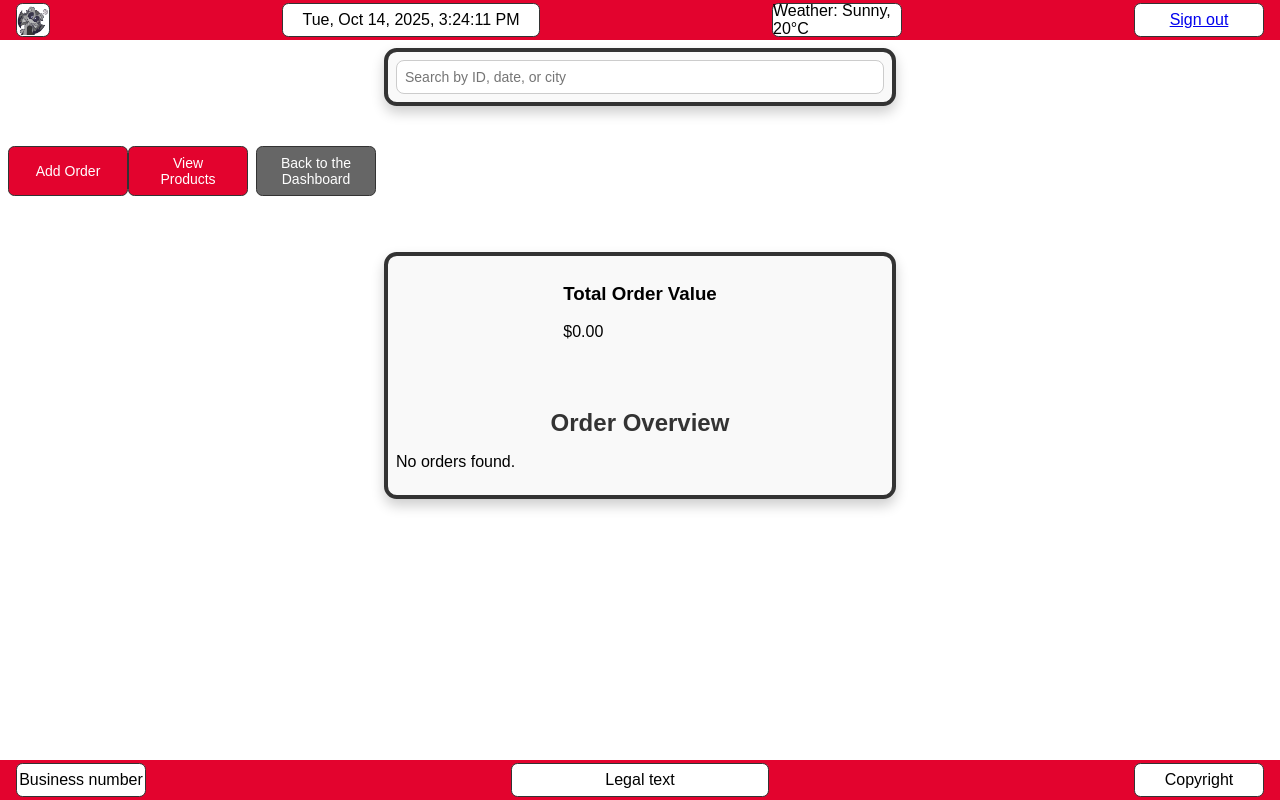
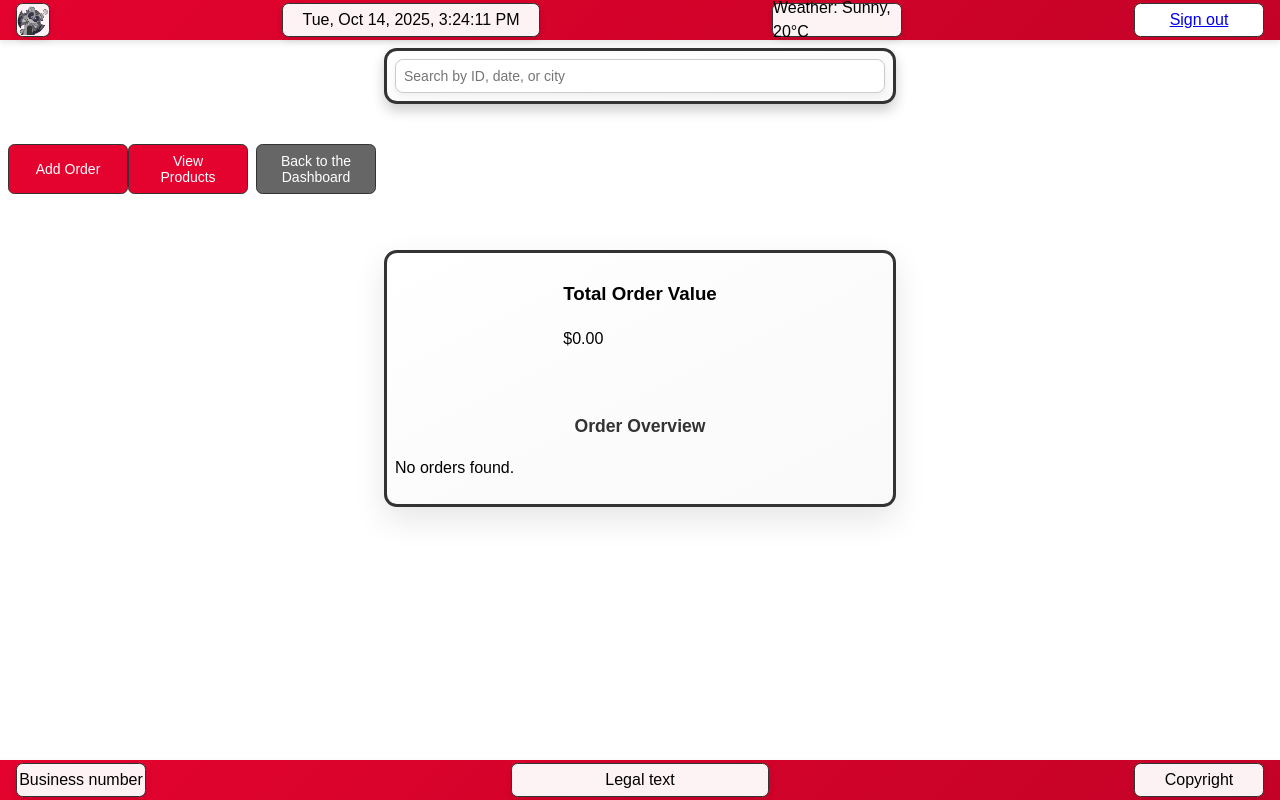
Before and after one commit to alexljn5/alexljn5s-fullstack-project, a PHP site: page /orders.php in a window 1280 px wide; the page is wider, and only the part inside the window is pictured. Run offline with PHP 8.4, Linux system fonts and the light colour scheme; the visitor is signed in with stand-in values (Sample User, id 1); data that the repository does not hold is empty.

Commit message:
Update styles.css

```diff
--- a/src/styles.css
+++ b/src/styles.css
@@ -1,17 +1,21 @@
 body {
     margin: 0;
     font-family: Arial, sans-serif;
+    -webkit-font-smoothing: antialiased;
+    -moz-osx-font-smoothing: grayscale;
+    line-height: 1.5;
 }
 
 .header-container {
     display: flex;
     justify-content: center;
     align-items: center;
-    background-color: #e3032e;
+    background: linear-gradient(135deg, #e3032e 0%, #c40227 100%);
     height: 5vh;
     width: 100%;
     position: fixed;
     top: 0;
+    box-shadow: 0 0.2rem 0.4rem rgba(0, 0, 0, 0.1);
 }
 
 header {
@@ -30,6 +34,10 @@
     background-color: #fff;
     border: 0.1rem solid #333;
     border-radius: 0.4rem;
+    backdrop-filter: blur(8px);
+    background-color: rgba(255, 255, 255, 0.95);
+    box-shadow: 0 0.2rem 0.4rem rgba(0, 0, 0, 0.1);
+    transition: all 0.3s ease;
 }
 
 .logo-box img {
@@ -47,6 +55,10 @@
     background-color: #fff;
     border: 0.1rem solid #333;
     border-radius: 0.4rem;
+    backdrop-filter: blur(8px);
+    background-color: rgba(255, 255, 255, 0.95);
+    box-shadow: 0 0.2rem 0.4rem rgba(0, 0, 0, 0.1);
+    transition: all 0.3s ease;
 }
 
 .weather-box {
@@ -59,6 +71,10 @@
     display: flex;
     justify-content: center;
     align-items: center;
+    backdrop-filter: blur(8px);
+    background-color: rgba(255, 255, 255, 0.95);
+    box-shadow: 0 0.2rem 0.4rem rgba(0, 0, 0, 0.1);
+    transition: all 0.3s ease;
 }
 
 .date-and-time-box p2,
@@ -70,11 +86,12 @@
     display: flex;
     justify-content: center;
     align-items: center;
-    background-color: #e3032e;
+    background: linear-gradient(135deg, #e3032e 0%, #c40227 100%);
     height: 5vh;
     width: 100%;
     position: fixed;
     bottom: 0;
+    box-shadow: 0 0.2rem 0.4rem rgba(0, 0, 0, 0.1);
 }
 
 footer {
@@ -94,6 +111,10 @@
     display: flex;
     justify-content: center;
     align-items: center;
+    backdrop-filter: blur(8px);
+    background-color: rgba(255, 255, 255, 0.95);
+    box-shadow: 0 0.2rem 0.4rem rgba(0, 0, 0, 0.1);
+    transition: all 0.3s ease;
 }
 
 .legal-text-box {
@@ -105,6 +126,10 @@
     background-color: #fff;
     border: 0.1rem solid #333;
     border-radius: 0.4rem;
+    backdrop-filter: blur(8px);
+    background-color: rgba(255, 255, 255, 0.95);
+    box-shadow: 0 0.2rem 0.4rem rgba(0, 0, 0, 0.1);
+    transition: all 0.3s ease;
 }
 
 .copyright-box {
@@ -117,6 +142,10 @@
     display: flex;
     justify-content: center;
     align-items: center;
+    backdrop-filter: blur(8px);
+    background-color: rgba(255, 255, 255, 0.95);
+    box-shadow: 0 0.2rem 0.4rem rgba(0, 0, 0, 0.1);
+    transition: all 0.3s ease;
 }
 
 .business-number-box p4,
@@ -134,8 +163,10 @@
     margin-bottom: 7vh;
     border: 0.3rem solid #333;
     padding: 0.5rem;
-    background-color: #f9f9f9;
-    box-shadow: 0 0.4rem 0.8rem rgba(0, 0, 0, 0.2);
+    background: linear-gradient(to right bottom, #ffffff, #f9f9f9);
+    backdrop-filter: blur(8px);
+    border: 0.2rem solid #333;
+    box-shadow: 0 0.8rem 2rem rgba(0, 0, 0, 0.1);
     border-radius: 0.8rem;
     max-width: 40vw;
     margin-left: auto;
@@ -379,8 +434,8 @@
     max-width: 40vw;
     margin: 6vh auto 0.5rem;
     padding: 0.5rem;
-    background-color: #f9f9f9;
-    border: 0.3rem solid #333;
+    background: linear-gradient(to right bottom, #ffffff, #f9f9f9);
+    border: 0.2rem solid #333;
     border-radius: 0.8rem;
     box-shadow: 0 0.4rem 0.8rem rgba(0, 0, 0, 0.2);
     box-sizing: border-box;
@@ -402,10 +457,14 @@
     border: 0.1rem solid #ccc;
     border-radius: 0.5rem;
     box-sizing: border-box;
+    box-shadow: 0 0.2rem 0.4rem rgba(0, 0, 0, 0.05);
+    transition: all 0.3s ease;
 }
 
 .search-bar-container input#searchbar:focus {
-    outline: 0.2rem solid #e3032e;
+    border-color: #e3032e;
+    box-shadow: 0 0.2rem 0.8rem rgba(227, 3, 46, 0.1);
+    transform: translateY(-1px);
 }
 
 .dashboard-container {
```
Also changed, not shown: other parts of src/styles.css (+51 -18 lines).
